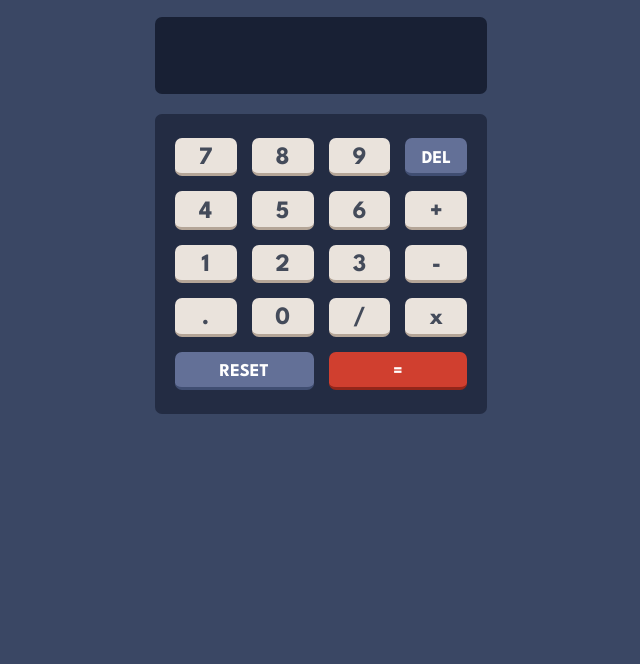
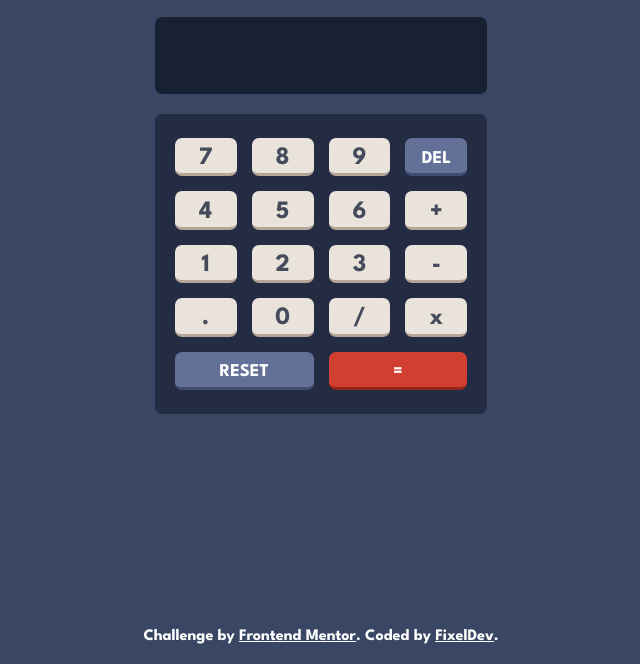
Before and after one commit to FixelDev/calculator-app-main, a website: page index.html in a window 1280 px wide. Shown: the part 136-800 px from the top of the page, without its empty margins (319-959 px from the left). Drawn offline with nearby package versions, Linux system fonts and the light colour scheme.

Commit message:
Small tweaks to the project

```diff
--- a/index.html
+++ b/index.html
@@ -80,10 +80,10 @@
     </main>
 
 
-    <!-- <div class="attribution">
-        Challenge by <a href="https://www.frontendmentor.io?ref=challenge" target="_blank">Frontend Mentor</a>.
-        Coded by <a href="#">Your Name Here</a>.
-    </div> -->
+    <footer class="theme-changeable title">
+        Challenge by <a class="theme-changeable title" href="https://www.frontendmentor.io?ref=challenge" target="_blank">Frontend Mentor</a>.
+        Coded by <a class="theme-changeable title" href="https://www.frontendmentor.io/profile/FixelDev">FixelDev</a>.
+    </footer>
     <script type="module" src="js/main.js"></script>
     <script src="js/theme.js"></script>
 </body>
--- a/scss/style.scss
+++ b/scss/style.scss
@@ -184,5 +184,15 @@ main
 
 }
 
+footer
+{
+    font-size: 1rem;
+    position: absolute;
+    bottom: 0;
+    width: 100%;
+    padding: 20px 0;
+    text-align: center;
+}
+
 @import 'mobile';
 @import 'theme';
```
Also changed, not shown: README-template.md (deleted), README.md, css/style.css, dark-theme.png (added), default-theme.png (added), light-theme.png (added).
